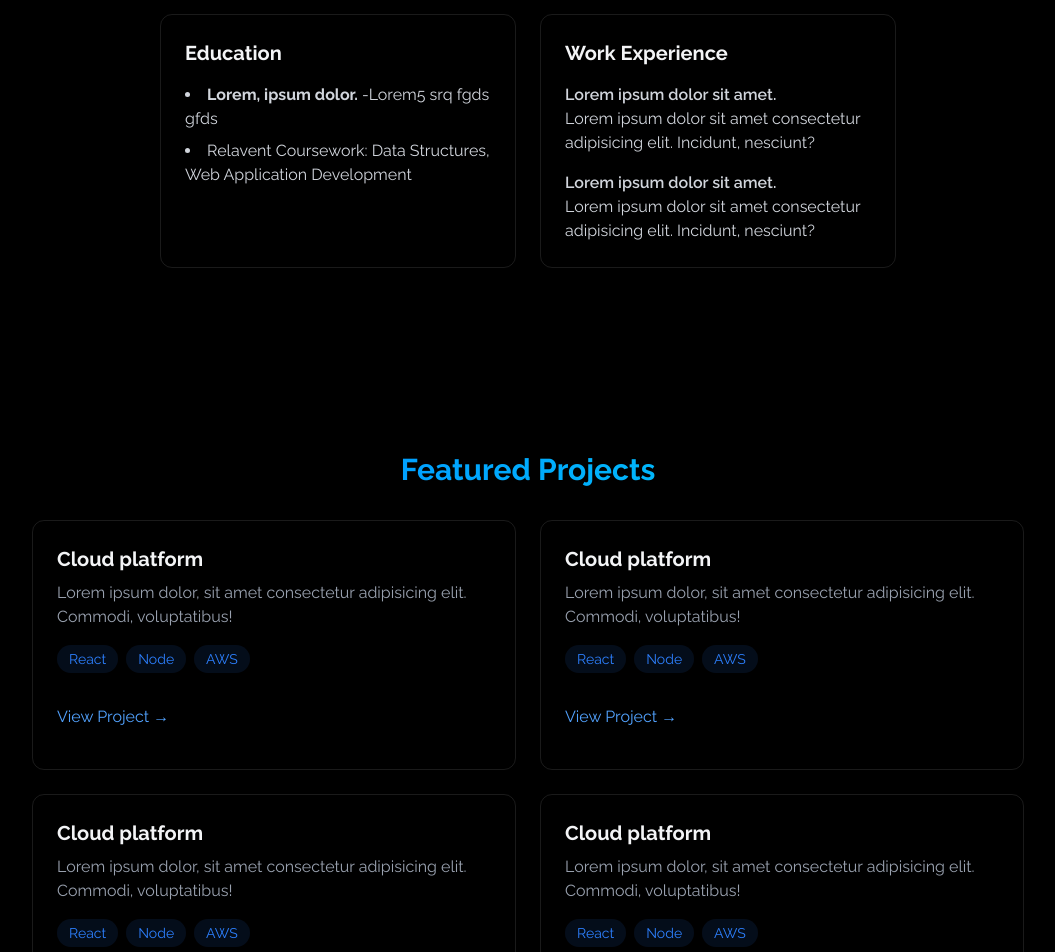
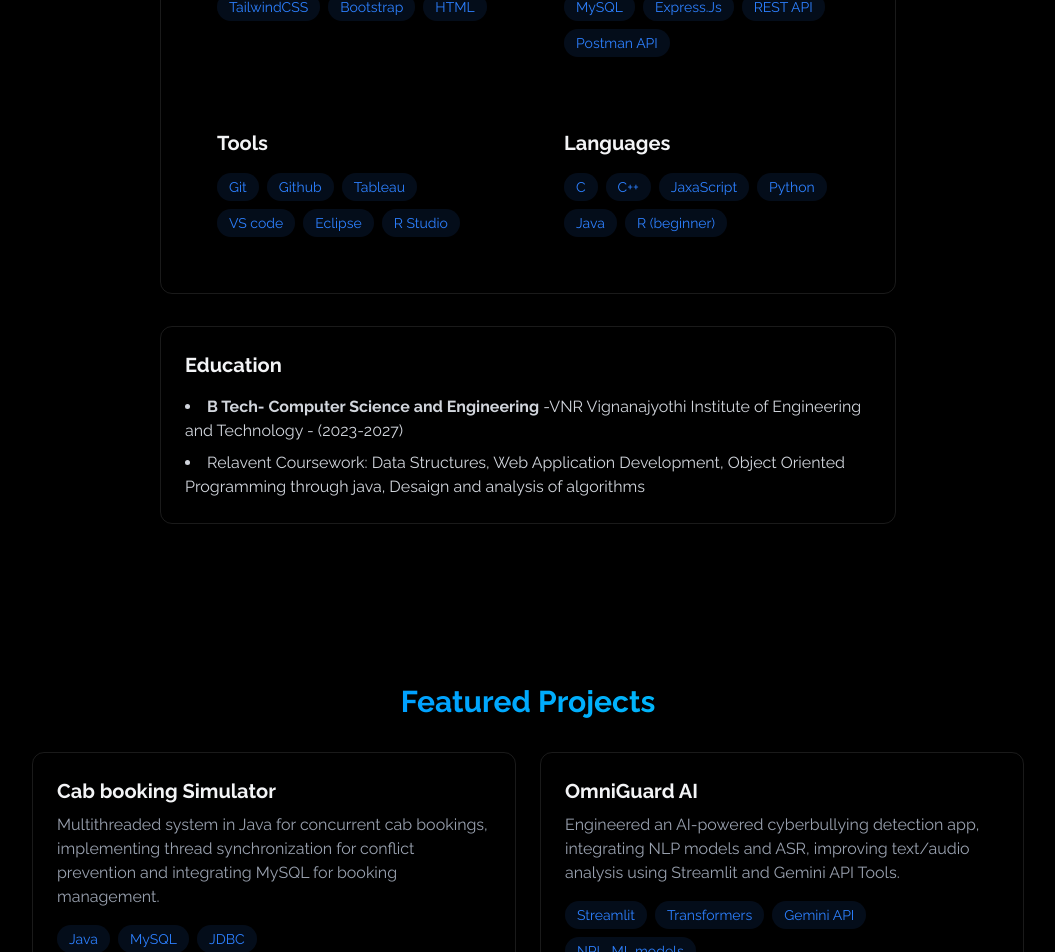
Before and after one commit to NagaJahnaviD/SpaceLogs, a React (Vite) app: page / in a window 1280 px wide. Shown: the part 1260-2212 px from the top of the page, without its empty margins (112-1167 px from the left). Built offline with nearby package versions, Linux system fonts and the light colour scheme; a web font is replaced by a local one.

Commit message:
updated details

```diff
--- a/index.html
+++ b/index.html
@@ -7,7 +7,7 @@
     <link rel="preconnect" href="https://fonts.googleapis.com">
 <link rel="preconnect" href="https://fonts.gstatic.com" crossorigin>
 <link href="https://fonts.googleapis.com/css2?family=Bungee&family=Delius+Swash+Caps&family=PT+Sans:ital,wght@0,400;0,700;1,400;1,700&family=Playwrite+AU+VIC+Guides&family=Raleway:ital,wght@0,100..900;1,100..900&family=Roboto+Flex:opsz,wght@8..144,100..1000&family=Roboto+Mono:ital,wght@0,100..700;1,100..700&family=SUSE:wght@100..800&family=VT323&display=swap" rel="stylesheet">
-<title>Vite + React</title>
+<title>Jahnavi's Portfolio</title>
   </head>
   <body>
     <div id="root"></div>
--- a/src/components/sections/About.jsx
+++ b/src/components/sections/About.jsx
@@ -1,8 +1,11 @@
 import {RevealOnScroll} from '../RevealOnScroll'
 export const About =()=>{
 
-    const frontendSkills=["React","JavaScript","TailwindCSS","Bootstrap"];
-    const backendSkills=["Node.js","MongoDB","SQL","JWT"];
+    const frontendSkills=["ReactJS","JavaScript","TailwindCSS","Bootstrap","HTML"];
+    const backendSkills=["Node.Js","MongoDB","SQL","MySQL","Express.Js","REST API","Postman API"];
+    const tool=["Git","Github","Tableau","VS code","Eclipse","R Studio"];
+    const languages=["C","C++","JaxaScript","Python","Java","R (beginner)"];
+
 
 
     return <section id="about"
@@ -13,8 +16,8 @@ export const About =()=>{
 
             <div className="rounded-xl p-8 border-white/10 border hover:-translate-y-1 transition-all">
                 <p className="text-gray-300 mb-6">
-                    Lorem ipsum dolor sit amet consectetur adipisicing elit. Nam placeat quae deleniti animi facere fuga ut ipsum quia mollitia molestiae.
-                </p>
+                I am a second-year Computer Science student at VNR VJIET with a keen interest in AI, web development, and cutting-edge technologies. Constantly looking for ways to enhance my skills, I actively participate in hackathons, internships, and collaborative projects. I believe in leveraging technology to drive meaningful impact and am always eager to learn from industry experts. With a strong passion for innovation, I strive to push boundaries, take on new challenges, and contribute effectively in dynamic environments.
+             </p>
 
                 <div className="grid grid-cols-1 md:grid-cols-2 gap-6">
                     <div className="rounded-xl p-6 hover:-translate-y-1 tansition-all">
@@ -42,25 +45,49 @@ export const About =()=>{
                         </div>
 
                     </div>
+                    <div className="rounded-xl p-6 hover:-translate-y-1 tansition-all">
+                        <h3 className="text-xl font-bold mb-4">Tools</h3>
+                        <div className="flex flex-wrap gap-2">
+                            {
+                                tool.map((tech)=>(
+                                    <span className="bg-blue-500/10 text-blue-500 py-1 px-3 rounded-full text-sm hover:bg-blue-500/20
+                                    hover:shadow-[0_2px_8px_rgba(59,130,2246,0.2)] transition"> {tech}</span>
+                                ))
+                            }
+                        </div>
+
+                    </div>
+                    <div className="rounded-xl p-6 hover:-translate-y-1 tansition-all">
+                        <h3 className="text-xl font-bold mb-4">Languages</h3>
+                        <div className="flex flex-wrap gap-2">
+                            {
+                                languages.map((tech)=>(
+                                    <span className="bg-blue-500/10 text-blue-500 py-1 px-3 rounded-full text-sm hover:bg-blue-500/20
+                                    hover:shadow-[0_2px_8px_rgba(59,130,2246,0.2)] transition"> {tech}</span>
+                                ))
+                            }
+                        </div>
+
+                    </div>
                 </div>
 
             </div>
 
-            <div className="grid grid-cols-1 md:grid-cols-2 gap-6 mt-8">
+            <div className="grid grid-cols-1 md:grid-cols-1 gap-6 mt-8">
                     <div className="p-6 rounded-xl border-white/10 border hover:-translate-y-1 transition-all">
                             <h3 className="text-xl font-bold mb-4">Education</h3>
                             <ul className="list-disc list-inside text-gray-300 space-y-2">
                                 <li>
-                                    <strong>Lorem, ipsum dolor.</strong> -Lorem5 srq fgds gfds
+                                    <strong>B Tech- Computer Science and Engineering</strong> -VNR Vignanajyothi Institute of Engineering and Technology - (2023-2027)
                                 </li>
                                 <li>
-                                    Relavent Coursework: Data Structures, Web Application Development
+                                    Relavent Coursework: Data Structures, Web Application Development, Object Oriented Programming through java, Desaign and analysis of algorithms
                                 </li>
 
                             </ul>
                     </div>
-                    <div className="p-6 rounded-xl border-white/10 border hover:-translate-y-1 transition-all">
-                            <h3 className="text-xl font-bold mb-4">Work Experience</h3>
+                    {/* <div className="p-6 rounded-xl border-white/10 border hover:-translate-y-1 transition-all">
+                            <h3 className="text-xl font-bold mb-4">Link to Resume</h3>
                             <div className="space-y-4 text-gray-300">
                                 <div>
                                     <h4 className="font-semibold">Lorem ipsum dolor sit amet.</h4>
@@ -71,7 +98,7 @@ export const About =()=>{
                                     <p>Lorem ipsum dolor sit amet consectetur adipisicing elit. Incidunt, nesciunt?</p>
                                 </div>
                             </div>
-                    </div>
+                    </div> */}
             </div>
         </div>
         </RevealOnScroll>
--- a/src/components/sections/Contact.jsx
+++ b/src/components/sections/Contact.jsx
@@ -20,7 +20,7 @@ export const Contact = ()=>{
     return <section id="contact" className="min-h-screen flex items-center justify-center py-20">
         <RevealOnScroll>
             <div className="px-4 w-150">
-                <h2 className="text-3xl font-bold mb-8 bg-gradient-to-r from-blue-500 to-cyan-400 bg-clip-text text-transparent text-center">Send an Email</h2>
+                <h2 className="text-3xl font-bold mb-8 bg-gradient-to-r from-blue-500 to-cyan-400 bg-clip-text text-transparent text-center">Send me an Email</h2>
                 <form className="space-y-6" onSubmit={handleSubmit}>
                     <div className="relative">
                         <input
--- a/src/components/sections/Home.jsx
+++ b/src/components/sections/Home.jsx
@@ -8,7 +8,7 @@ export const Home = () => {
                     Hello, I'm <br/>Dannayak Naga Jahnavi
                 </h1>
                 <p className="text-gray-400 text-lg mb-8 max-w-lg mx-auto">
-                    Lorem ipsum dolor sit amet consectetur adipisicing elit. Sequi, vel? Quam assumenda, eveniet in nesciunt magnam dolor officia esse. Asperiores eius ratione deleniti consequuntur ipsam reiciendis deserunt saepe possimus iste?
+                Welcome! I’m a passionate and driven Computer Science sophomore eager to explore the ever-evolving world of technology. I thrive on challenges, continuously seek innovation, and enjoy experimenting with new ideas. Whether it’s coding, problem-solving, or diving into emerging tech, I’m always looking for opportunities to learn, collaborate, and grow. Excited to connect and contribute!
                 </p>
                 <div className="flex justify-center space-x-4">
                     <a href="#projects" className="bg-blue-500 text-white py-3 px-6 rounded font-medium transition relative overflow-hidden hover:-translate-y-0.5 hover:shadow-[0_0_15px_rgba(59,130,246,0.4)]">
--- a/src/components/sections/Projects.jsx
+++ b/src/components/sections/Projects.jsx
@@ -6,10 +6,11 @@ export const Projects=()=>{
             <h2 className="text-3xl font-bold mb-8 bg-gradient-to-r from-blue-500 to-cyan-400 bg-clip-text text-transparent text-center">Featured Projects</h2>
             <div className="grid grid-cols-1 md:grid-cols-2 gap-6">
                 <div className="p-6 rounded-xl border border-white/10 hover:-translate-y-1 hover:blue-500/30 hover:shadow-[0_2px_8px_rgba(59,130,246,0.2)] transition">
-                    <h3 className="text-xl font-bold mb-2">Cloud platform</h3>
-                    <p className="text-gray-400 mb-4">Lorem ipsum dolor, sit amet consectetur adipisicing elit. Commodi, voluptatibus!</p>
+                    <h3 className="text-xl font-bold mb-2">Cab booking Simulator</h3>
+                    <p className="text-gray-400 mb-4">Multithreaded system in Java for concurrent cab bookings, implementing thread synchronization
+                    for conflict prevention and integrating MySQL for booking management.</p>
                     <div className="flex flex-wrap gap-2 mb-4">
-                    {["React","Node","AWS"].map((tech)=>(
+                    {["Java","MySQL","JDBC"].map((tech)=>(
                         <span className="bg-blue-500/10 text-blue-500 py-1 px-3 rounded-full text-sm hover:bg-blue-500/20
                         hover:shadow-[0_2px_8px_rgba(59,130,246,0.1)] transition-all">
                         {tech}
@@ -17,15 +18,16 @@ export const Projects=()=>{
                     ))}
                 </div>
                     <div className="flex justify-between items-center">
-                        <a href="#" className="text-blue-400 hover:text-blue-300 transition-colors my-4">View Project → </a>
+                        <a href="https://github.com/NagaJahnaviD/MultiThreaded-Cab-Booking-System.git" target="_blank" className="text-blue-400 hover:text-blue-300 transition-colors my-4">View Project → </a>
                     </div>
                 </div>
 
                 <div className="p-6 rounded-xl border border-white/10 hover:-translate-y-1 hover:blue-500/30 hover:shadow-[0_2px_8px_rgba(59,130,246,0.2)] transition">
-                    <h3 className="text-xl font-bold mb-2">Cloud platform</h3>
-                    <p className="text-gray-400 mb-4">Lorem ipsum dolor, sit amet consectetur adipisicing elit. Commodi, voluptatibus!</p>
+                    <h3 className="text-xl font-bold mb-2">OmniGuard AI</h3>
+                    <p className="text-gray-400 mb-4"> Engineered an AI-powered cyberbullying detection app, integrating NLP models and ASR, improving text/audio
+                    analysis using Streamlit and Gemini API Tools.</p>
                     <div className="flex flex-wrap gap-2 mb-4">
-                    {["React","Node","AWS"].map((tech)=>(
+                    {["Streamlit","Transformers","Gemini API","NPL, ML models"].map((tech)=>(
                         <span className="bg-blue-500/10 text-blue-500 py-1 px-3 rounded-full text-sm hover:bg-blue-500/20
                         hover:shadow-[0_2px_8px_rgba(59,130,246,0.1)] transition-all">
                         {tech}
@@ -33,15 +35,16 @@ export const Projects=()=>{
                     ))}
                 </div>
                     <div className="flex justify-between items-center">
-                        <a href="#" className="text-blue-400 hover:text-blue-300 transition-colors my-4">View Project → </a>
+                        <a href="https://github.com/NagaJahnaviD/OmniGuard-AI" target="_blank" className="text-blue-400 hover:text-blue-300 transition-colors my-4">View Project → </a>
                     </div>
                 </div>
 
                 <div className="p-6 rounded-xl border border-white/10 hover:-translate-y-1 hover:blue-500/30 hover:shadow-[0_2px_8px_rgba(59,130,246,0.2)] transition">
-                    <h3 className="text-xl font-bold mb-2">Cloud platform</h3>
-                    <p className="text-gray-400 mb-4">Lorem ipsum dolor, sit amet consectetur adipisicing elit. Commodi, voluptatibus!</p>
+                    <h3 className="text-xl font-bold mb-2">Personal Portfolio</h3>
+                    <p className="text-gray-400 mb-4"> Designing a responsive portfolio template using modern web technologies to showcase projects, skills,
+                    experience and contact page.</p>
                     <div className="flex flex-wrap gap-2 mb-4">
-                    {["React","Node","AWS"].map((tech)=>(
+                    {["TailwindCSS","React","EmailJS","HTML"].map((tech)=>(
                         <span className="bg-blue-500/10 text-blue-500 py-1 px-3 rounded-full text-sm hover:bg-blue-500/20
                         hover:shadow-[0_2px_8px_rgba(59,130,246,0.1)] transition-all">
                         {tech}
@@ -49,15 +52,16 @@ export const Projects=()=>{
                     ))}
                 </div>
                     <div className="flex justify-between items-center">
-                        <a href="#" className="text-blue-400 hover:text-blue-300 transition-colors my-4">View Project → </a>
+                        <a href="https://github.com/NagaJahnaviD/Jahnavi-Portfolio.git" target="_blank" className="text-blue-400 hover:text-blue-300 transition-colors my-4">View Project → </a>
                     </div>
                 </div>
 
                 <div className="p-6 rounded-xl border border-white/10 hover:-translate-y-1 hover:blue-500/30 hover:shadow-[0_2px_8px_rgba(59,130,246,0.2)] transition">
-                    <h3 className="text-xl font-bold mb-2">Cloud platform</h3>
-                    <p className="text-gray-400 mb-4">Lorem ipsum dolor, sit amet consectetur adipisicing elit. Commodi, voluptatibus!</p>
+                    <h3 className="text-xl font-bold mb-2">The Legendary Snake</h3>
+                    <p className="text-gray-400 mb-4"> Recreated the classic Snake game, focusing on event-driven programming and optimized rendering for a
+                    smoother experience.</p>
                     <div className="flex flex-wrap gap-2 mb-4">
-                    {["React","Node","AWS"].map((tech)=>(
+                    {["JavaScript","HTML","CSS"].map((tech)=>(
                         <span className="bg-blue-500/10 text-blue-500 py-1 px-3 rounded-full text-sm hover:bg-blue-500/20
                         hover:shadow-[0_2px_8px_rgba(59,130,246,0.1)] transition-all">
                         {tech}
@@ -65,7 +69,7 @@ export const Projects=()=>{
                     ))}
                 </div>
                     <div className="flex justify-between items-center">
-                        <a href="#" className="text-blue-400 hover:text-blue-300 transition-colors my-4">View Project → </a>
+                        <a href="https://github.com/NagaJahnaviD/Snake-Game.git" target="_blank" className="text-blue-400 hover:text-blue-300 transition-colors my-4">View Project → </a>
                     </div>
                 </div>
             </div>
```
